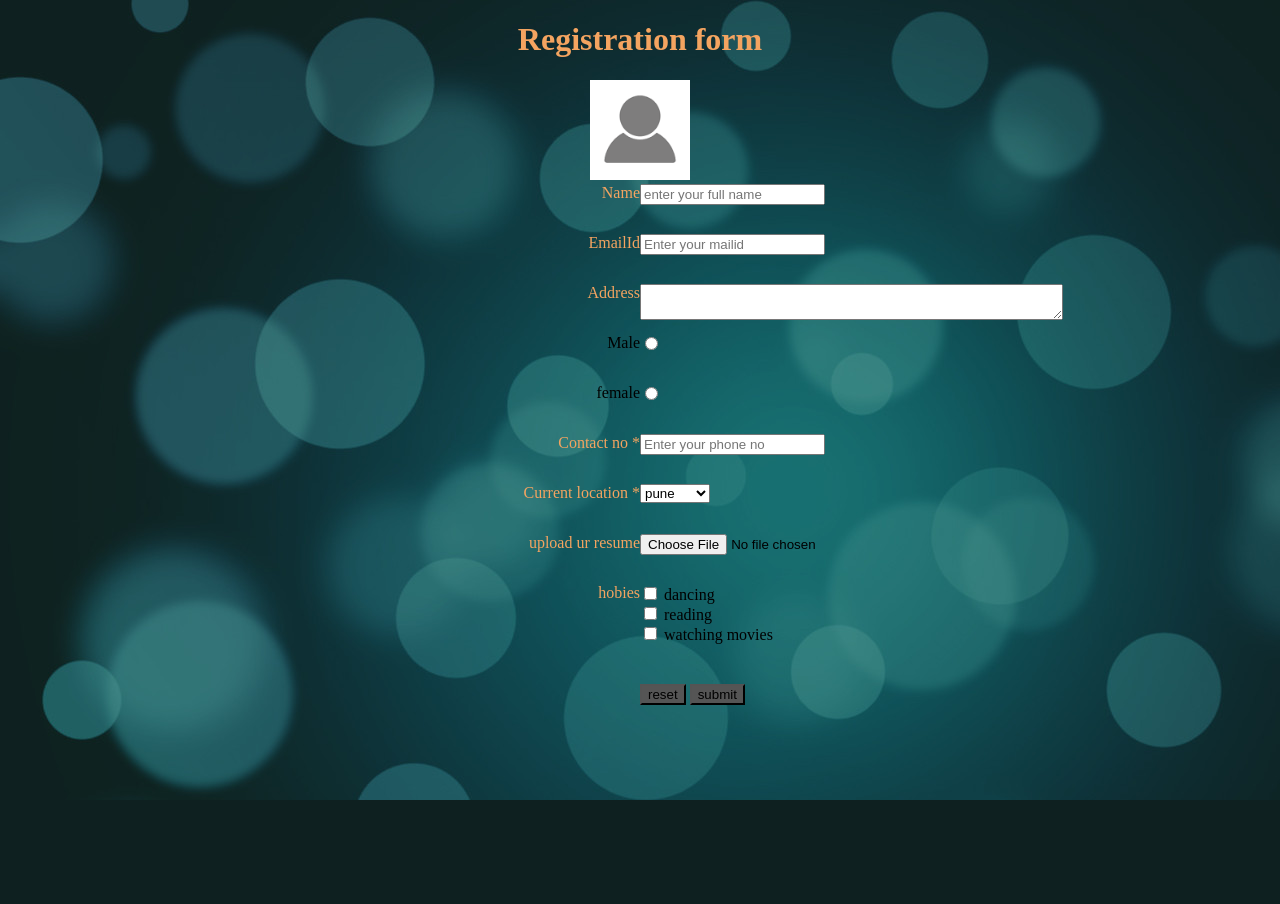
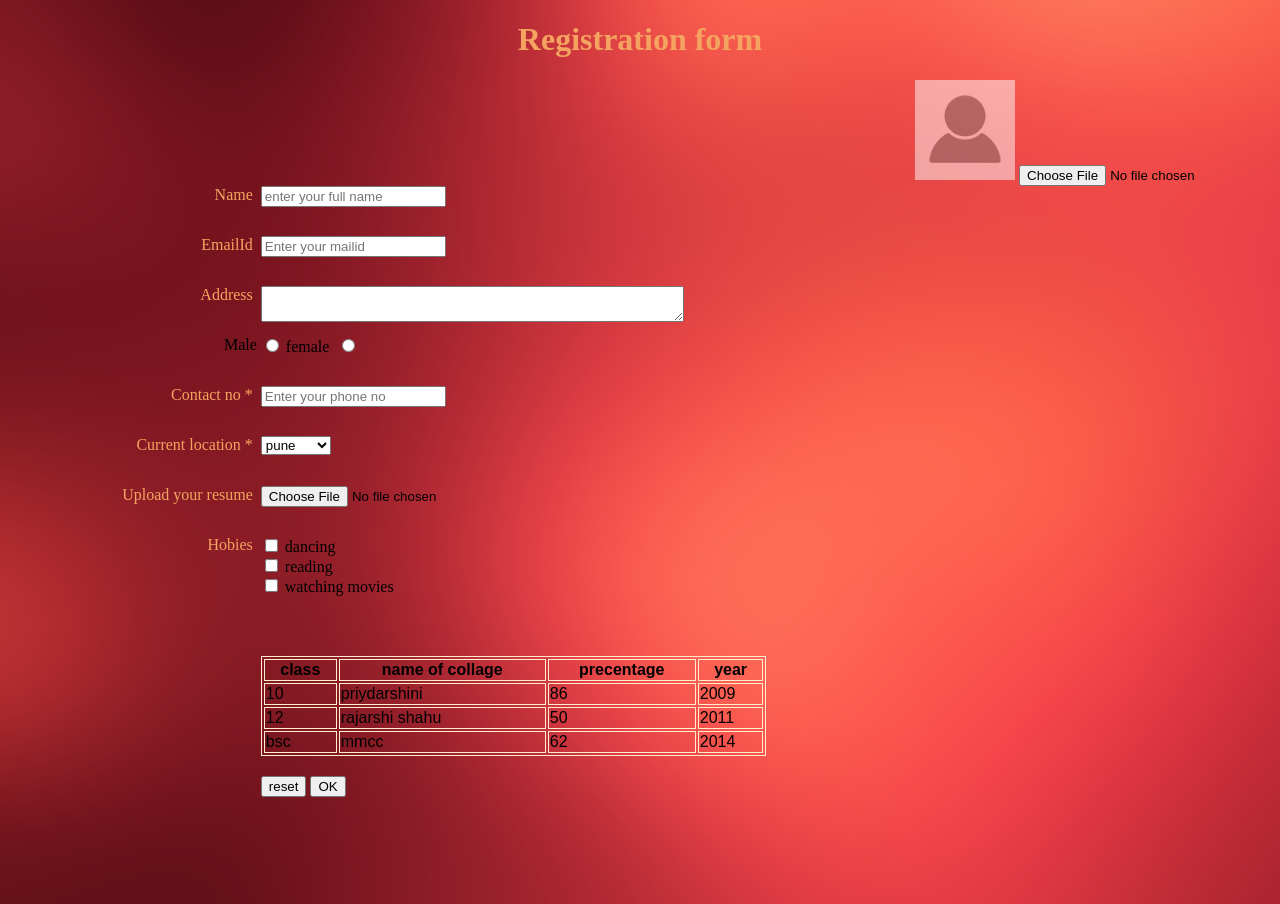
Before and after one commit to 4alpha/assignments, a PHP site: page /registration.html in a window 1280 px wide. Before the commit the page ends 800 px from the top, so only its background shows below. Run offline with PHP 8.4, Linux system fonts and the light colour scheme.

Commit message:
registration form done

```diff
--- a/vaishu/html/reg.css
+++ b/vaishu/html/reg.css
@@ -1,8 +1,16 @@
-
-body{
-    background-image: url("pic_mountain.jpg")
-
-  }
-.button{
-  background-color: #555555;
-  }
+ a,label,h1 {
+          color :sandybrown;
+ }
+ img {
+   opacity: 0.5;
+ }
+ table {
+   font-family: arial, sans-serif;
+   width: 50%;
+ }
+ table, td, th {
+   border: 1px solid blanchedalmond;
+ }
+ body {
+   background-image: url("abc.jpg")
+ }
--- a/vaishu/html/registration.html
+++ b/vaishu/html/registration.html
@@ -3,10 +3,23 @@
   <head>
     <link rel="stylesheet" href="reg.css">
      <style type="text/css">
-        label,h1{
-            color:sandybrown;
+       .rightclass {
+         float:right;
+         width: 80%;
+         height: 20px;
         }
-
+       .leftclass {
+         float:left;
+         width: 20%;
+         height: 20px;
+         text-align:right;
+        }
+      .style1 {
+        height:50px;
+      }
+      .style2 {
+         height:120px;
+      }
     </style>
   </head>
   <body class=body>
@@ -14,97 +27,121 @@
       Registration form
     </h1>
     <form method="POST" action="">
-
       <div>
-        <div style="text-align: center;">
-          <img src="index.png" alt="Mountain View" style="width:100px;height:100px;">
+        <div style="text-align:right;">
+          <img src="index.png" alt="upload ur photo" style="width:100px;height:100px;">
+          <input type="file" name="upload ur photo" value="upload" >
         </div>
-        <div style="height:50px">
-           <div id="content1" style="float:left; text-align: right; width:50%;">
-              <label>Name</label>
+        <div class=style1>
+           <div class="leftclass">
+              <label>Name &nbsp;</label>
            </div>
-           <div style="float: right; width: 50%; height: 10px;">
+           <div class="rightclass">
               <input type=text name=fname placeholder="enter your full name">
            </div>
         </div>
+        <div class=style1>
+          <div class="leftclass">
+            <label>EmailId &nbsp; </label>
           </div>
-        <div style="height:50px">
-             <div id="content2" style="float:left; text-align: right; width:50%;">
-               <label>EmailId</label>
-             </div>
-             <div style="float: right; width: 50%; height: 10px;">
-               <input type=text name=emailid placeholder="Enter your mailid">
+          <div class="rightclass">
+            <input type=email name=emailid placeholder="Enter your mailid">
           </div>
         </div>
-        <div style="height:50px">
-          <div id="content3" style="float:left; text-align: right; width:50%;">
-            <label>Address</label>
+        <div class=style1>
+          <div class="leftclass">
+            <label>Address &nbsp; </label>
           </div>
-          <div style="float: right; width: 50%; height: 10px;">
+          <div class="rightclass">
              <textarea name="message" rows="2" cols="50"></textarea>
           </div>
         </div>
-        <div style="height:50px">
-          <div id="content3" style="float:left; text-align: right; width:50%;">
-            Male
+        <div class=style1>
+          <div class="leftclass">
+            Male&nbsp;
           </div>
-          <div style="float: right; width: 50%; height: 10px;">
+          <div class="rightclass">
             <input type="radio" name="gender" value="male" >
-          </div>
-        </div>
-        <div style="height:50px">
-          <div id="content4" style="float:left; text-align: right; width:50%;">
-            female
-          </div>
-          <div style="float: right; width: 50%; height: 10px;">
+              female&nbsp;
             <input type="radio" name="gender" value="female" >
           </div>
         </div>
-        <div style="height:50px">
-          <div id="content4" style="float:left; text-align: right; width:50%;">
-            <label>Contact no &#42;</label>
+        <div class=style1>
+          <div class="leftclass">
+            <label>Contact no &#42; &nbsp;</label>
           </div>
-          <div style="float: right; width: 50%; height: 10px;">
+          <div class="rightclass">
              <input type=text name=contact placeholder="Enter your phone no">
           </div>
         </div>
-        <div style="height:50px">
-          <div id="content4" style="float:left; text-align: right; width:50%;">
-            <label>Current location *</label>
+        <div class=style1>
+          <div class="leftclass">
+            <label>Current location * &nbsp;</label>
           </div>
-          <div style="float: right; width: 50%; height: 50px;">
+          <div class="rightclass">
              <select name="location">
-               <option value="">pune</option>
-               <option value="">mumbai</option>
-               <option value="">nashik</option>
+               <option value="pune">pune</option>
+               <option value="mumbai">mumbai</option>
+               <option value="nashik">nashik</option>
              </select>
           </div>
         </div>
-        <div style="height:50px">
-          <div id="content4" style="float:left; text-align: right; width:50%;">
-            <label>upload ur resume</label>
+        <div class=style1>
+          <div class="leftclass">
+            <label>Upload your resume &nbsp; </label>
           </div>
-          <div style="float: right; width: 50%; height: 10px;">
-             <input type="file" name="pic" value="upload" >
+          <div class="rightclass">
+             <input type="file" name="upload resume" value="upload" >
           </div>
         </div>
-        <div style="height:100px">
-          <div id="content5" style="float:left; text-align: right; width:50%;">
-            <label>hobies</label>
+        <div class=style2>
+          <div class="leftclass">
+            <label>Hobies &nbsp;</label>
           </div>
-          <div style="float: right; width: 50%; height: 30px;">
-            <input type="checkbox" name="ch1" > dancing<br>
-            <input type="checkbox" name="ch2" > reading<br>
-            <input type="checkbox" name="ch3" > watching movies<br>
+          <div class="rightclass">
+            <input type="checkbox" name="ch1" value="dancing" > dancing<br>
+            <input type="checkbox" name="ch2" value="reading"> reading<br>
+            <input type="checkbox" name="ch3" value="watching" > watching movies<br>
           </div>
         </div>
-        <div style="height:100px">
-          <div style="float: right; width: 50%; height: 20px;">
-             <input type="reset"  value="reset" class=button>
-           <input type="submit"  value="submit" class=button>
+        <div class=style2>
+          <div class="rightclass">
+           <!-- <a href="table1.html">Acamdic Detail-->
+            <table style:"align:center">
+              <tr>
+                <th> class </th>
+                <th> name of collage</th>
+                <th> precentage </th>
+                <th> year </th>
+              </tr>
+              <tr>
+                <td> 10 </td>
+                <td> priydarshini </td>
+                <td> 86 </td>
+                <td> 2009 </td>
+              </tr>
+              <tr>
+                <td> 12 </td>
+                <td> rajarshi shahu</td>
+                <td> 50</td>
+                <td> 2011</td>
+              </tr>
+              <tr>
+                <td>bsc</td>
+                <td>mmcc</td>
+                <td>62</td>
+                <td> 2014</td>
+              </tr>
+            </table>
+          </div>
+        </div>
+        <div class=style2>
+          <div class="rightclass">
+             <button type="reset"  value="reset">reset</button>
+             <button type="submit"  value="submit" width=20%>OK</button>
           </div>
         </div>
       </div>
-
+    </form>
   </body>
 </html>
```
Also changed, not shown: vaishu/html/color.html (deleted, +0 -8 lines), vaishu/html/cssform.html (deleted, +0 -60 lines), vaishu/html/form1.html (deleted, +0 -36 lines), vaishu/html/img.html (deleted, +0 -9 lines), vaishu/html/table.html (deleted, +0 -34 lines), vaishu/html/abc.jpg (added), vaishu/html/index.jpeg (deleted), vaishu/html/pic_mountain.jpg. Lines whose indentation alone changed are shown as unchanged.
